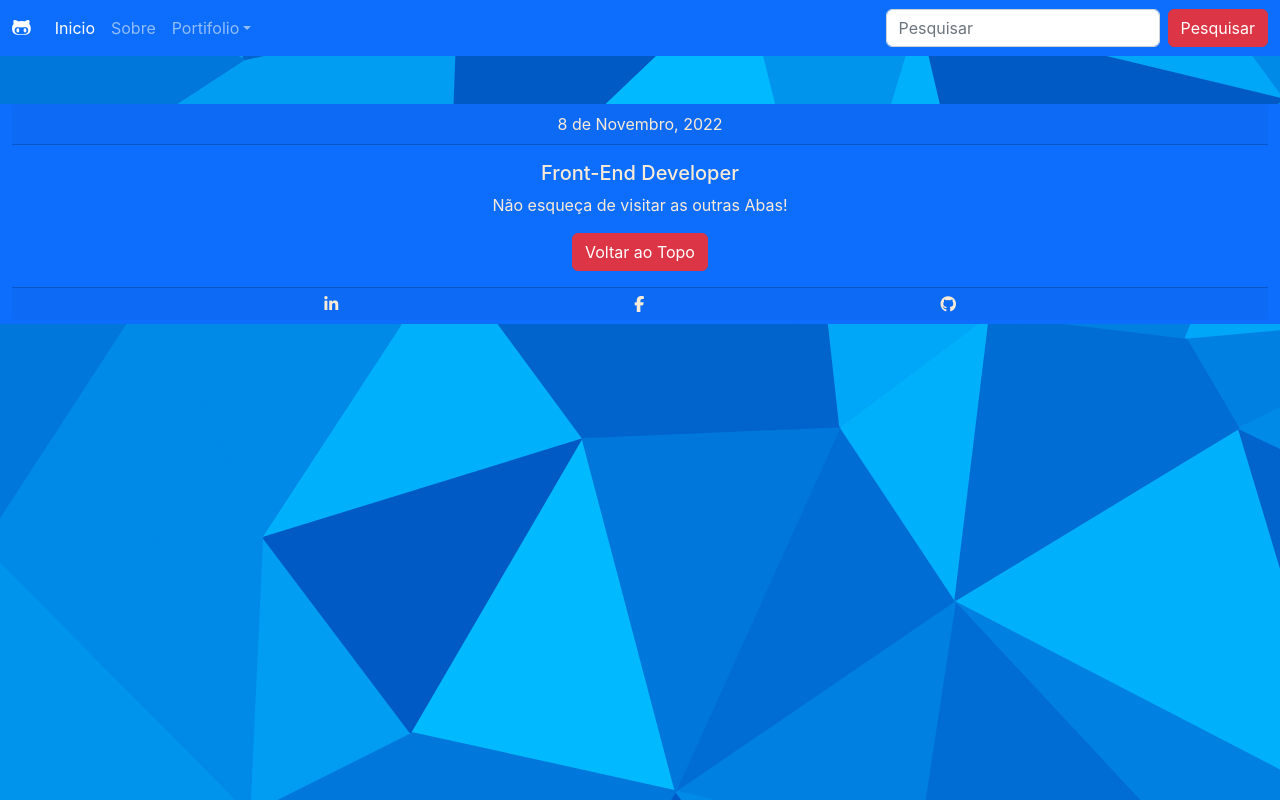
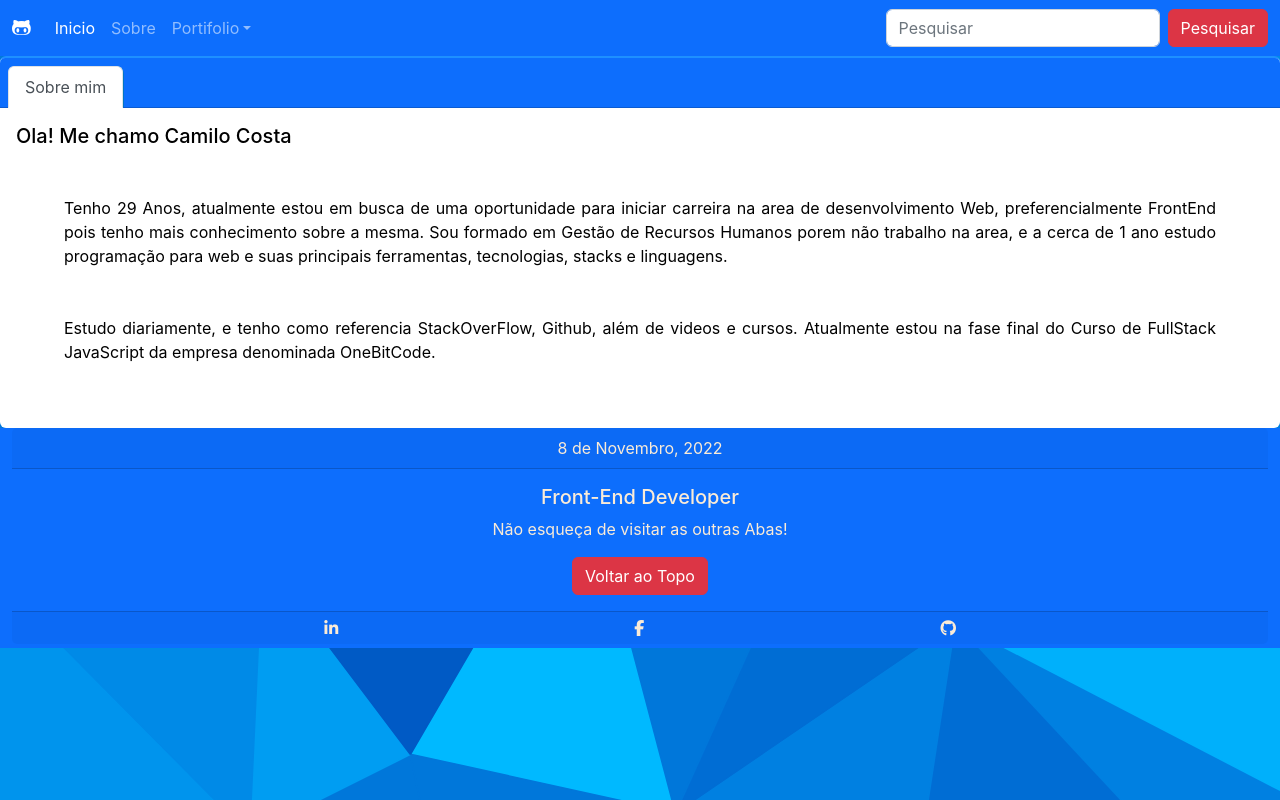
Before and after one commit to CamiloCCarvalho/learning-spa, a React (Create React App) app: page /sobre in a window 1280 px wide. Built offline with nearby package versions, Linux system fonts and the light colour scheme.

Commit message:
Commit Att

```diff
--- a/src/App.css
+++ b/src/App.css
@@ -8,3 +8,9 @@ body {
 @keyframes pan {
   100% {background-position: 15% 50%;}
 }
+
+.App {
+  display:flex;
+  flex-flow: column nowrap;
+  height:100vh;
+}
--- /dev/null
+++ b/src/components/contentAbout/contentAbout.css
@@ -0,0 +1,19 @@
+#aboutBox {
+    height:max-content;
+    border: none;
+    border-top: 2px solid dodgerblue;
+    color: black;
+    z-index:999;
+}
+.aboutPage {
+    background-color: dodgerblue;
+    color:black;
+    border-radius: 8px 8px 0 0;
+    border-right: 1px solid rgb(0, 118, 196);
+}
+.title-about {
+    color:black;
+}
+.title-about, .text-about {
+    text-align: justify;
+}
--- a/src/components/contentAbout/index.js
+++ b/src/components/contentAbout/index.js
@@ -1,4 +1,5 @@
 import {React, Fragment} from 'react'
+import './contentAbout.css'
 
 
 export const ContentAbout = () => {
@@ -7,7 +8,20 @@ export const ContentAbout = () => {
 
     return (
         <Fragment>
-
+            <div id="aboutBox"class="card text-center">
+                <div class="card-header bg-primary">
+                    <ul id="aboutNav"class="nav nav-tabs card-header-tabs">
+                    <li class="nav-item aboutPage">
+                        <a id="aboutNavItem-1"class="nav-link active" aria-current="true" href="#">Sobre mim</a>
+                    </li>
+                    </ul>
+                </div>
+                <div class="card-body">
+                    <h5 class="card-title title-about">Ola! Me chamo Camilo Costa</h5>
+                    <p class="card-text text-about m-5">Tenho 29 Anos, atualmente estou em busca de uma oportunidade para iniciar carreira na area de desenvolvimento Web, preferencialmente FrontEnd pois tenho mais conhecimento sobre a mesma. Sou formado em Gestão de Recursos Humanos porem não trabalho na area, e a cerca de 1 ano estudo programação para web e suas principais ferramentas, tecnologias, stacks e linguagens.</p>
+                    <p class="card-text text-about m-5">Estudo diariamente, e tenho como referencia StackOverFlow, Github, além de videos e cursos. Atualmente estou na fase final do Curso de FullStack JavaScript da empresa denominada OneBitCode.</p>
+                </div>
+            </div>
         </Fragment>
     )
 }
--- a/src/index.css
+++ b/src/index.css
@@ -1,6 +1,7 @@
 body {
   color:antiquewhite;
   text-decoration: none;
+  height:100vh;
 
   margin: 0;
   font-family: -apple-system, BlinkMacSystemFont, 'Segoe UI', 'Roboto', 'Oxygen',
--- a/src/shared/footer/footer.css
+++ b/src/shared/footer/footer.css
@@ -1,3 +1,8 @@
+#footerBox {
+    height:220px;
+    position:relative;
+    top:0px;
+}
 #footer {
     background:transparent;
     border:none;
--- a/src/shared/footer/index.js
+++ b/src/shared/footer/index.js
@@ -7,7 +7,7 @@ export const Footer = () => {
 
     return (
         <Fragment>
-            <div id="footerBox" className="container-fluid mt-5 bg-primary">
+                <div id="footerBox" className="container-fluid bg-primary">
                     <div id="footer" className="card text-center">
                         <div className="card-header">
                         8 de Novembro, 2022
```
Lines whose indentation alone changed are shown as unchanged.
